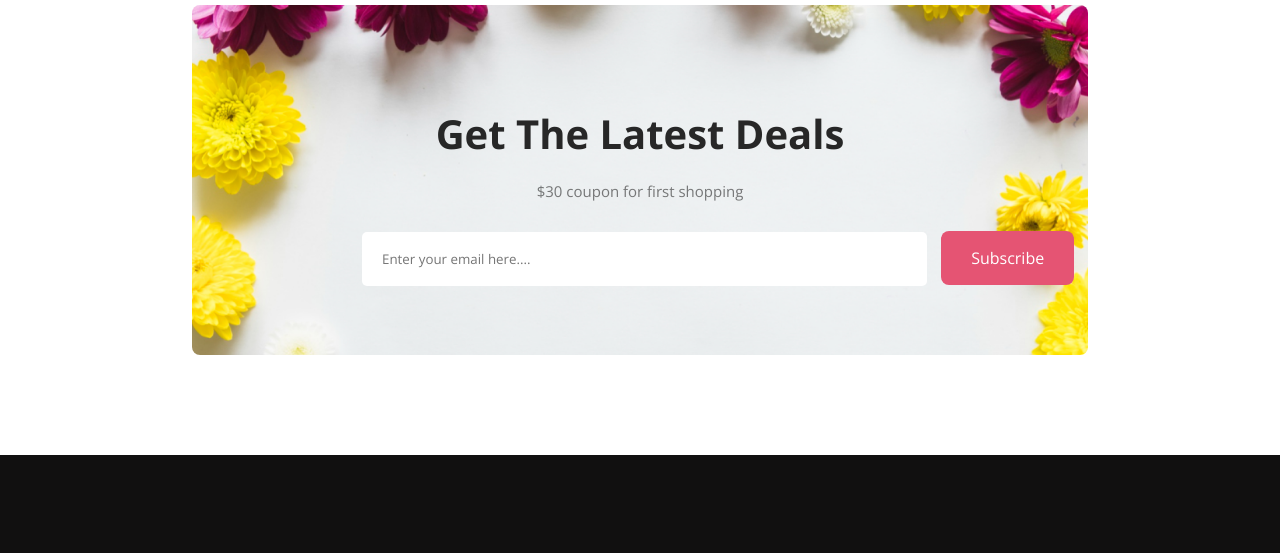
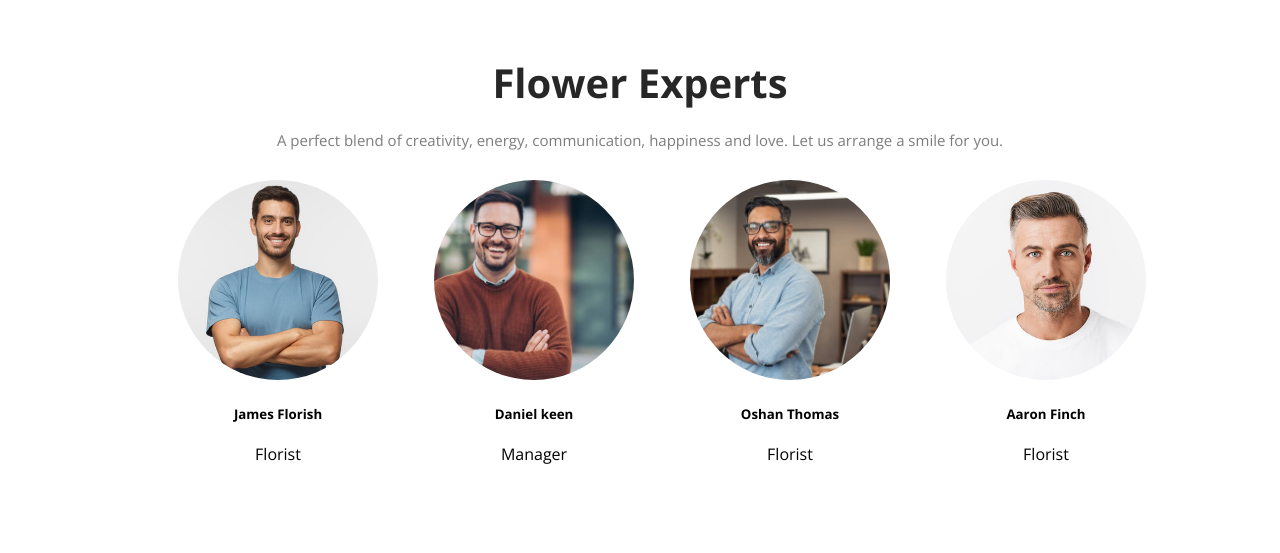
Before and after one commit to Akbar7554/first-assignment-ph, a plain HTML site: page index.html in a window 1280 px wide. Shown: the part 3320-3873 px from the top of the page. Drawn offline with nearby package versions, Linux system fonts and the light colour scheme.

Commit message:
Some Extra part added

```diff
--- a/index.html
+++ b/index.html
@@ -104,6 +104,36 @@
         </div>
     </section>
     <section>
+        <div class="flower-expert-container">
+            <div class="featured-main-part01">
+                <h3 class="featured-title">Flower Experts</h3>
+                <p class="featured-description">A perfect blend of creativity, energy, communication, happiness  and love. Let us arrange a smile for you.</p>
+            </div>
+            <div class="flower-expert-main">
+                <div class="flower-expert-info">
+                    <img class="flower-expert-img" src="images/flower-expert-01.jpg" alt="">
+                    <h5 class="flower-expert-title">James Florish</h5>
+                    <p class="flower-expert-description">Florist</p>
+                </div>
+                <div class="flower-expert-info">
+                    <img class="flower-expert-img" src="images/flower-expert-02.jpg" alt="">
+                    <h5 class="flower-expert-title">Daniel keen</h5>
+                    <p class="flower-expert-description">Manager</p>
+                </div>
+                <div class="flower-expert-info">
+                    <img class="flower-expert-img" src="images/flower-expert-03.jpg" alt="">
+                    <h5 class="flower-expert-title">Oshan Thomas</h5>
+                    <p class="flower-expert-description">Florist</p>
+                </div>
+                <div class="flower-expert-info">
+                    <img class="flower-expert-img" src="images/flower-expert-04.jpg" alt="">
+                    <h5 class="flower-expert-title">Aaron Finch</h5>
+                    <p class="flower-expert-description">Florist</p>
+                </div>
+            </div>
+        </div>
+    </section>
+    <section>
         <div class="subscribe-banner-info">
             <div class="full-images">
                 <div class="subscribe-banner-top">
--- a/style.css
+++ b/style.css
@@ -318,3 +318,28 @@
 .footer-end {
     color: #ffffff66;
 }
+/* flower expert */
+.flower-expert-main {
+    display: flex;
+    align-items: center;
+    justify-content: space-around;
+    width: 80%;
+    height: auto;
+    margin-left: 150px;
+    margin-bottom: 100px;
+}
+.flower-expert-img {
+    height: 200px;
+    width: 200px;
+    background-size: cover;
+    object-fit: cover;
+    border-radius: 100px;
+}
+.flower-expert-title {
+    margin-top: 20px;
+    text-align: center;
+}
+.flower-expert-description {
+    margin-top: 20px;
+    text-align: center;
+}
```
Also changed, not shown: images/flower-expert-01.jpg (added), images/flower-expert-02.jpg (added), images/flower-expert-03.jpg (added), images/flower-expert-04.jpg (added).
